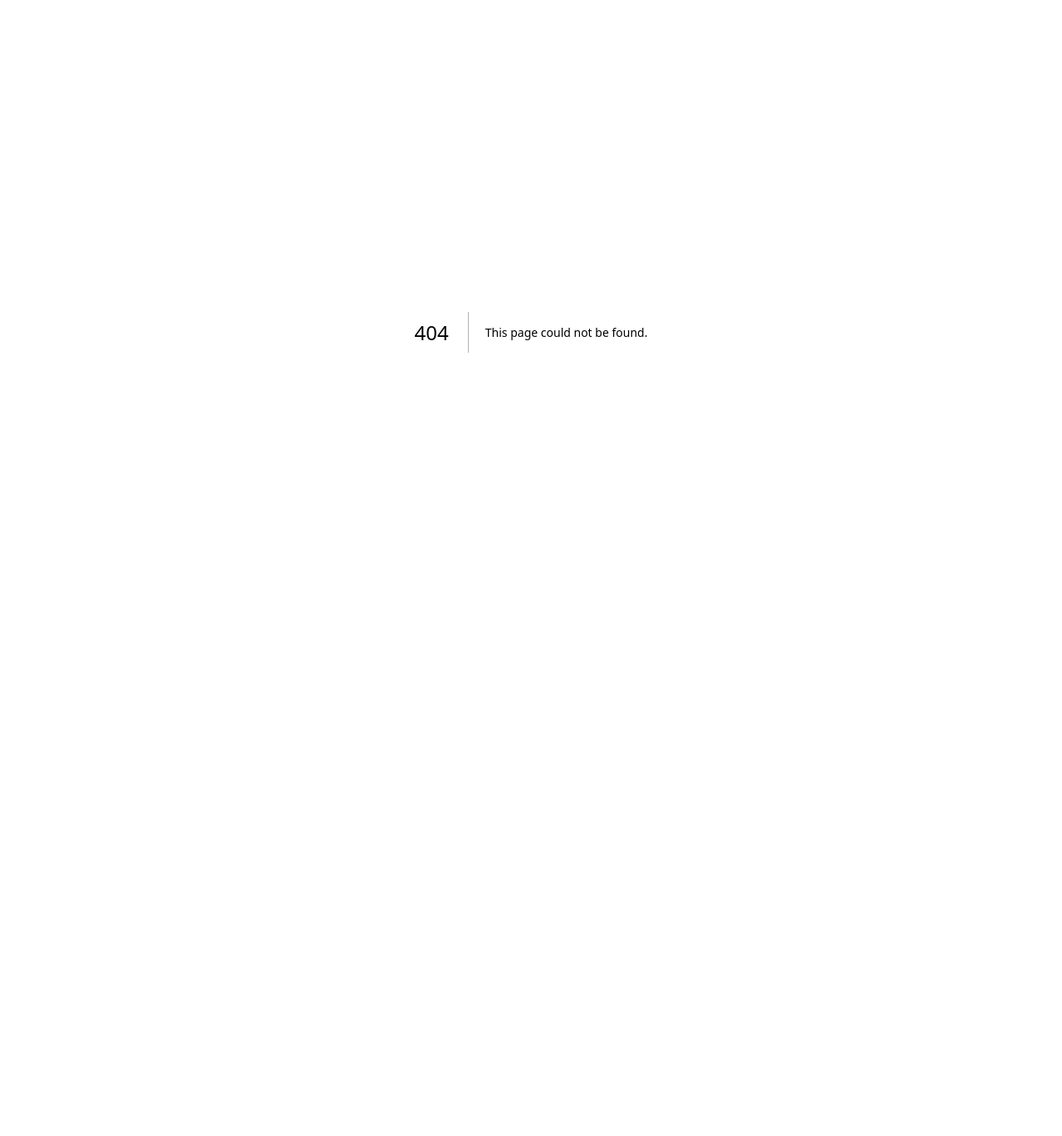
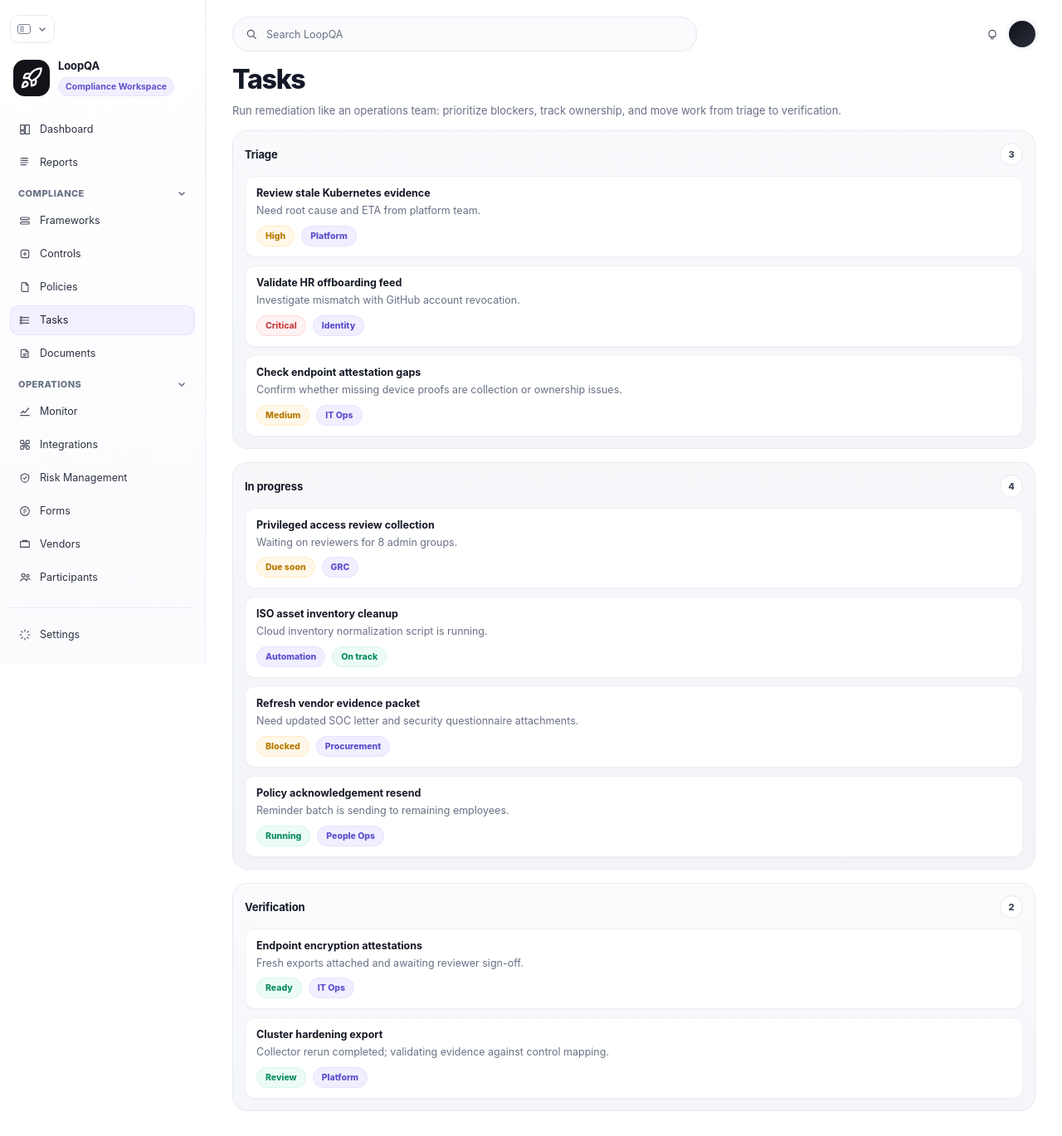
Before and after one commit to dondreytaylor/loomqa-compliance-platform, a Next.js app in the folder local/: page /tasks in a window 1280 px wide. Before the commit this address had no page. Shown: the whole page at 83% size. Before the commit the page ends 800 px from the top, so only its background shows below. Built offline with nearby package versions, Linux system fonts and the light colour scheme.

Commit message:
Add tasks page

```diff
--- /dev/null
+++ b/local/src/app/tasks/page.tsx
@@ -0,0 +1,134 @@
+/**
+ * Route segment: `/tasks`
+ *
+ * IMPORTANT
+ * - This page is a direct port of `platform-reference/tasks.html`.
+ * - Keep class names + hierarchy aligned with the reference so global CSS
+ *   in `src/app/dashboard.css` applies consistently across the prototype.
+ * - Interactions (sidebar open/collapse + section toggles) come from
+ *   `PlatformShell` → `PlatformBehavior` to match the reference inline script.
+ */
+
+import type { Metadata } from "next";
+
+import { PlatformShell } from "../../components/platform/PlatformShell";
+
+export const metadata: Metadata = {
+  title: "Tasks · LoopQA",
+};
+
+export default function TasksPage() {
+  return (
+    <PlatformShell activeHref="/tasks">
+      {/* Reference: <div class="page-title">Tasks</div> */}
+      <div className="page-title">Tasks</div>
+
+      {/* Reference: <div class="subtitle">…</div> */}
+      <div className="subtitle">
+        Run remediation like an operations team: prioritize blockers, track ownership, and
+        move work from triage to verification.
+      </div>
+
+      {/* Reference: <section class="task-board">…</section> */}
+      <section className="task-board">
+        {/* Column 1: Triage */}
+        <div className="task-column triage">
+          <div className="col-head">
+            <h3>Triage</h3>
+            <span className="task-count">3</span>
+          </div>
+          <div className="task-item">
+            <strong>Review stale Kubernetes evidence</strong>
+            <p>Need root cause and ETA from platform team.</p>
+            <div className="task-meta">
+              <span className="pill amber">High</span>
+              <span className="pill purple">Platform</span>
+            </div>
+          </div>
+          <div className="task-item">
+            <strong>Validate HR offboarding feed</strong>
+            <p>Investigate mismatch with GitHub account revocation.</p>
+            <div className="task-meta">
+              <span className="pill red">Critical</span>
+              <span className="pill purple">Identity</span>
+            </div>
+          </div>
+          <div className="task-item">
+            <strong>Check endpoint attestation gaps</strong>
+            <p>
+              Confirm whether missing device proofs are collection or ownership issues.
+            </p>
+            <div className="task-meta">
+              <span className="pill amber">Medium</span>
+              <span className="pill purple">IT Ops</span>
+            </div>
+          </div>
+        </div>
+
+        {/* Column 2: In progress */}
+        <div className="task-column progress">
+          <div className="col-head">
+            <h3>In progress</h3>
+            <span className="task-count">4</span>
+          </div>
+          <div className="task-item">
+            <strong>Privileged access review collection</strong>
+            <p>Waiting on reviewers for 8 admin groups.</p>
+            <div className="task-meta">
+              <span className="pill amber">Due soon</span>
+              <span className="pill purple">GRC</span>
+            </div>
+          </div>
+          <div className="task-item">
+            <strong>ISO asset inventory cleanup</strong>
+            <p>Cloud inventory normalization script is running.</p>
+            <div className="task-meta">
+              <span className="pill purple">Automation</span>
+              <span className="pill green">On track</span>
+            </div>
+          </div>
+          <div className="task-item">
+            <strong>Refresh vendor evidence packet</strong>
+            <p>Need updated SOC letter and security questionnaire attachments.</p>
+            <div className="task-meta">
+              <span className="pill amber">Blocked</span>
+              <span className="pill purple">Procurement</span>
+            </div>
+          </div>
+          <div className="task-item">
+            <strong>Policy acknowledgement resend</strong>
+            <p>Reminder batch is sending to remaining employees.</p>
+            <div className="task-meta">
+              <span className="pill green">Running</span>
+              <span className="pill purple">People Ops</span>
+            </div>
+          </div>
+        </div>
+
+        {/* Column 3: Verification */}
+        <div className="task-column verify">
+          <div className="col-head">
+            <h3>Verification</h3>
+            <span className="task-count">2</span>
+          </div>
+          <div className="task-item">
+            <strong>Endpoint encryption attestations</strong>
+            <p>Fresh exports attached and awaiting reviewer sign-off.</p>
+            <div className="task-meta">
+              <span className="pill green">Ready</span>
+              <span className="pill purple">IT Ops</span>
+            </div>
+          </div>
+          <div className="task-item">
+            <strong>Cluster hardening export</strong>
+            <p>Collector rerun completed; validating evidence against control mapping.</p>
+            <div className="task-meta">
+              <span className="pill green">Review</span>
+              <span className="pill purple">Platform</span>
+            </div>
+          </div>
+        </div>
+      </section>
+    </PlatformShell>
+  );
+}
```
